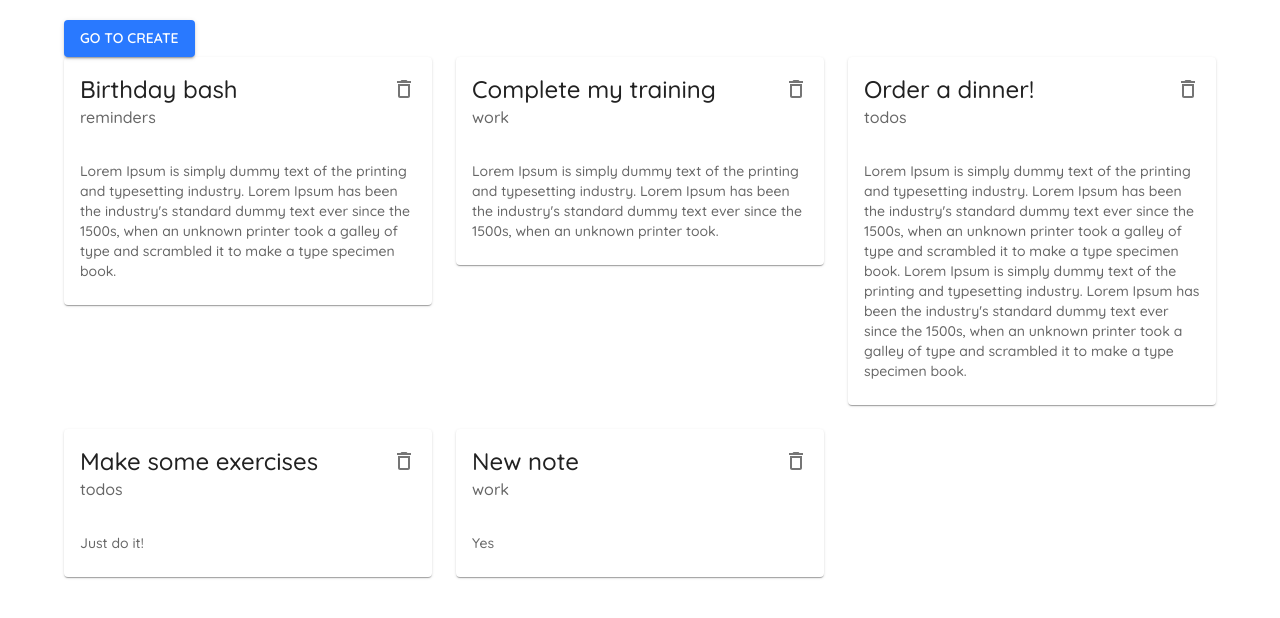
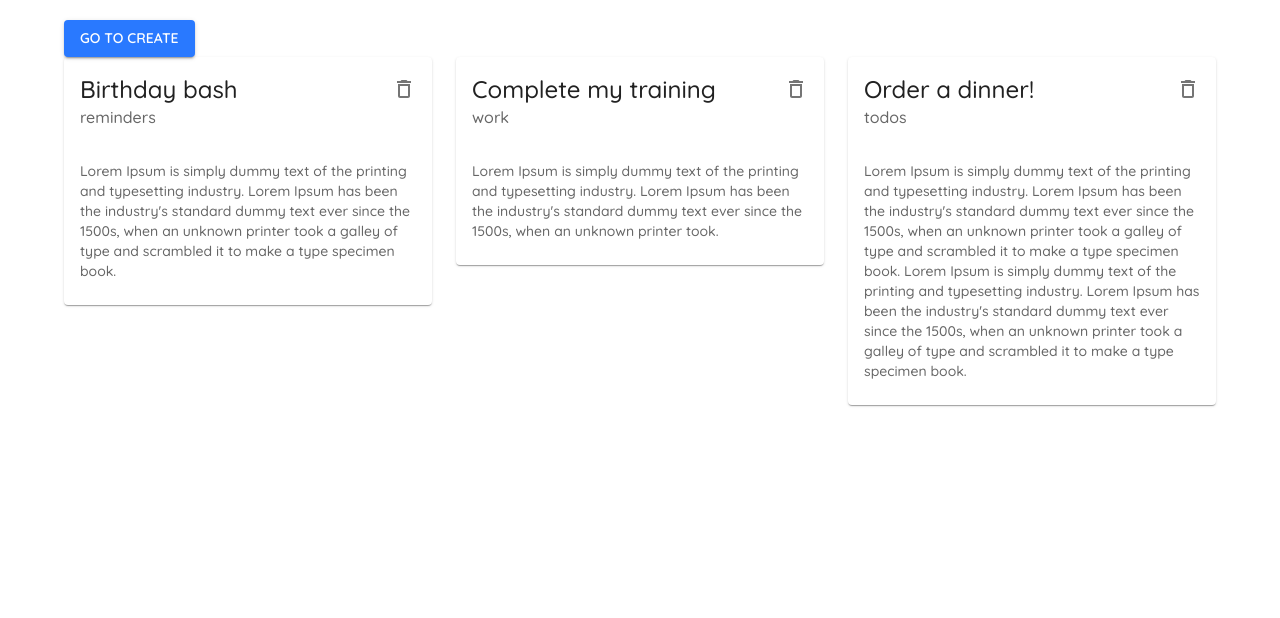
Before and after one commit to GrzegorzPacewicz/notes-mui, a React (Vite) app: page /#/ in a window 1280 px wide. Shown: the top 618 px of the page. Built offline with nearby package versions, Linux system fonts and the light colour scheme; data requests are answered from the project's data file.

Commit message:
Delete function fixed.

```diff
--- a/data/db.json
+++ b/data/db.json
@@ -17,18 +17,6 @@
       "details": "Lorem Ipsum is simply dummy text of the printing and typesetting industry. Lorem Ipsum has been the industry's standard dummy text ever since the 1500s, when an unknown printer took a galley of type and scrambled it to make a type specimen book.\nLorem Ipsum is simply dummy text of the printing and typesetting industry. Lorem Ipsum has been the industry's standard dummy text ever since the 1500s, when an unknown printer took a galley of type and scrambled it to make a type specimen book.",
       "category": "todos",
       "id": 3
-    },
-    {
-      "title": "Make some exercises",
-      "details": "Just do it!",
-      "category": "todos",
-      "id": 4
-    },
-    {
-      "title": "New note",
-      "details": "Yes",
-      "category": "work",
-      "id": 5
     }
   ]
 }
--- a/src/components/NoteCard.jsx
+++ b/src/components/NoteCard.jsx
@@ -27,7 +27,7 @@ const NoteCard = ({ note, handleDelete }) => {
 
 NoteCard.propTypes = {
     note: PropTypes.shape({
-        id: PropTypes.string.isRequired,
+        id: PropTypes.number.isRequired,
         title: PropTypes.string.isRequired,
         category: PropTypes.string.isRequired,
         details: PropTypes.string.isRequired
--- a/src/pages/Notes/Notes.jsx
+++ b/src/pages/Notes/Notes.jsx
@@ -16,7 +16,7 @@ const Notes = () => {
     }, [])
 
     const handleDelete = async (id) => {
-        await fetch('http://localhost:8000/notes' + id, {
+        await fetch('http://localhost:8000/notes/' + id, {
             method: 'DELETE'
         })
 
```
